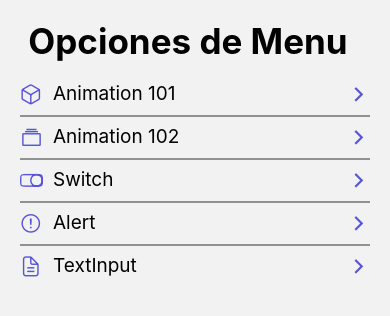
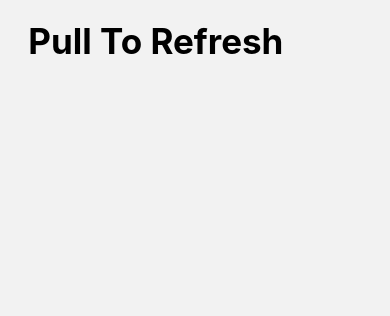
Before and after one commit to MartinGramajo/Component-React-Native, a React Native app: screen /PullToRefreshScreen in a window 390 px wide. Shown: the top 316 px of the page. Built offline with nearby package versions, Linux system fonts and the light colour scheme.

Commit message:
PullToRefresh Component

```diff
--- a/src/data/menuItem.tsx
+++ b/src/data/menuItem.tsx
@@ -32,4 +32,10 @@ export const menuItems: MenuItem[] = [
     icon: 'document-text-outline',
     component: 'TextInputScreen',
   },
+  {
+    id: 6,
+    name: 'PullToRefresh',
+    icon: 'refresh-outline',
+    component: 'PullToRefreshScreen',
+  },
 ];
--- a/src/navigator/Navigator.tsx
+++ b/src/navigator/Navigator.tsx
@@ -6,6 +6,7 @@ import { Animation102Screen } from '../screens/Animation102Screen';
 import { SwitchScreen } from '../screens/SwitchScreen';
 import { AlertScreen } from '../screens/AlertScreen';
 import { TextInputScreen } from '../screens/TextInputScreen';
+import { PullToRefreshScreen } from '../screens/PullToRefreshScreen';
 
 const Stack = createStackNavigator();
 
@@ -20,6 +21,7 @@ export const Navigator = () => {
             <Stack.Screen name="SwitchScreen" component={SwitchScreen} />
             <Stack.Screen name="AlertScreen" component={AlertScreen} />
             <Stack.Screen name="TextInputScreen" component={TextInputScreen} />
+            <Stack.Screen name="PullToRefreshScreen" component={PullToRefreshScreen} />
         </Stack.Navigator>
     );
 }
--- /dev/null
+++ b/src/screens/PullToRefreshScreen.tsx
@@ -0,0 +1,91 @@
+import React, { useState } from 'react';
+import { View, RefreshControl } from 'react-native';
+import { ScrollView } from 'react-native-gesture-handler';
+import { HeaderTitle, styles } from '../components/HeaderTitle';
+// import { useSafeAreaInsets } from 'react-native-safe-area-context';
+
+export const PullToRefreshScreen = () => {
+  // este elemento funciona para :
+  // scrollview: carga todo con el component.
+  // flatlist : carga lenta o perezosa con el component.
+
+  // const { top } = useSafeAreaInsets();
+
+  const [refreshing, setRefreshing] = React.useState(false);
+  const [data, setData] = useState<string>();
+
+  // Método para cargar el refresh
+  const onRefresh = React.useCallback(() => {
+    // state para comenzar la carga.
+    setRefreshing(true);
+    // tiempo en el que se va a ejecutar el refresh.
+    setTimeout(() => {
+      console.log('Terminamos')
+      setRefreshing(false);
+      // Terminado el refresh podemos mostrar data
+      setData('Hola Mundo')
+    }, 2000);
+  }, []);
+
+  return (
+    <ScrollView
+      // estilizar el scrollview:
+      // style={{
+      //   marginTop: refreshing ? top : 0
+      // }}
+      // la usamos para dejar el spinner refresh bien ubicado en ios
+      // contentContainerStyle={{ marginTop: refreshing ? top : 0 }}
+      // La magia del Refresh se produce por esta propiedad refreshControl={}
+      // necesita 2 argumentos:
+      // 1-refreshing
+      // 2-método onRefresh (cuando se hace el refresh, método para cargar los datos)
+      refreshControl={
+        <RefreshControl
+          refreshing={refreshing}
+          onRefresh={onRefresh}
+          // En que parte de la pantalla aparece el spinner refresh.
+          // ya resuelve el problema en ambas plataformas.
+          progressViewOffset={10}
+          // Propiedades solo android
+          // background color del spinner refresh
+          progressBackgroundColor="#5856D6"
+          // manejo de colores del spinner refresh
+          colors={['white', 'black', 'white', 'black']}
+
+          // Propiedades IOS
+          //backgroundColor
+          style={{ backgroundColor: '#5856D6' }}
+          //tintColor del spinner refresh
+          tintColor="white"
+          // titulo debajo del spinner refresh
+          title="refreshing"
+          // color del texto del titulo
+          titleColor="white"
+        />
+
+      }>
+
+      <View style={styles.globalMargin}>
+        <HeaderTitle title="Pull To Refresh" />
+        {
+          data && <HeaderTitle title={data} />
+        }
+
+      </View>
+    </ScrollView>
+
+
+  );
+};
+
+// const refreshScreen = StyleSheet.create({
+//   container: {
+//     flex: 1,
+//   },
+//   scrollView: {
+//     flex: 1,
+//     backgroundColor: 'pink',
+//     alignItems: 'center',
+//     justifyContent: 'center',
+//   },
+// });
```
